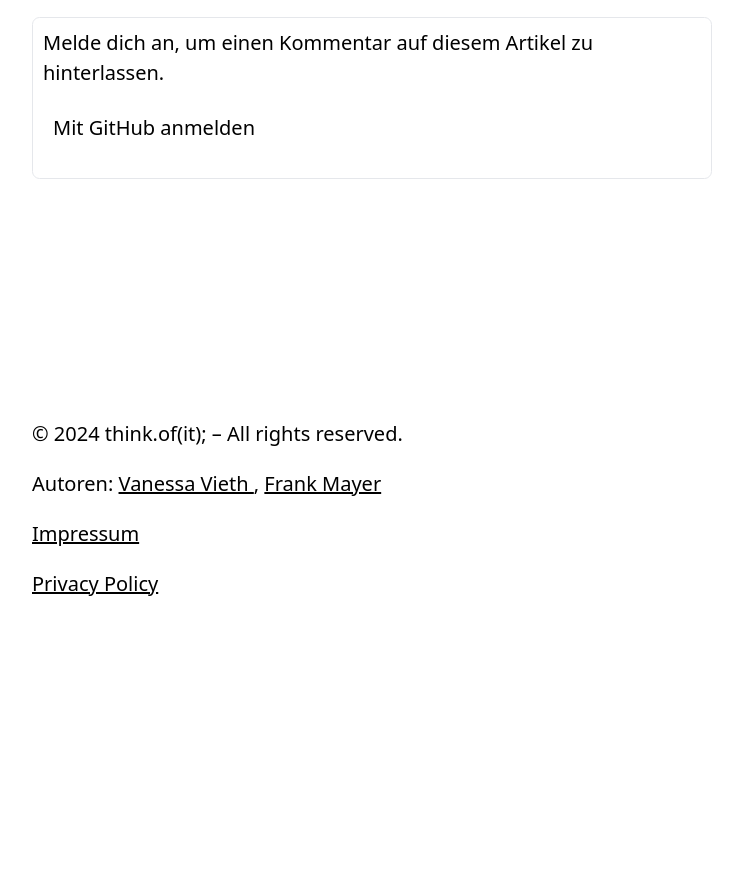
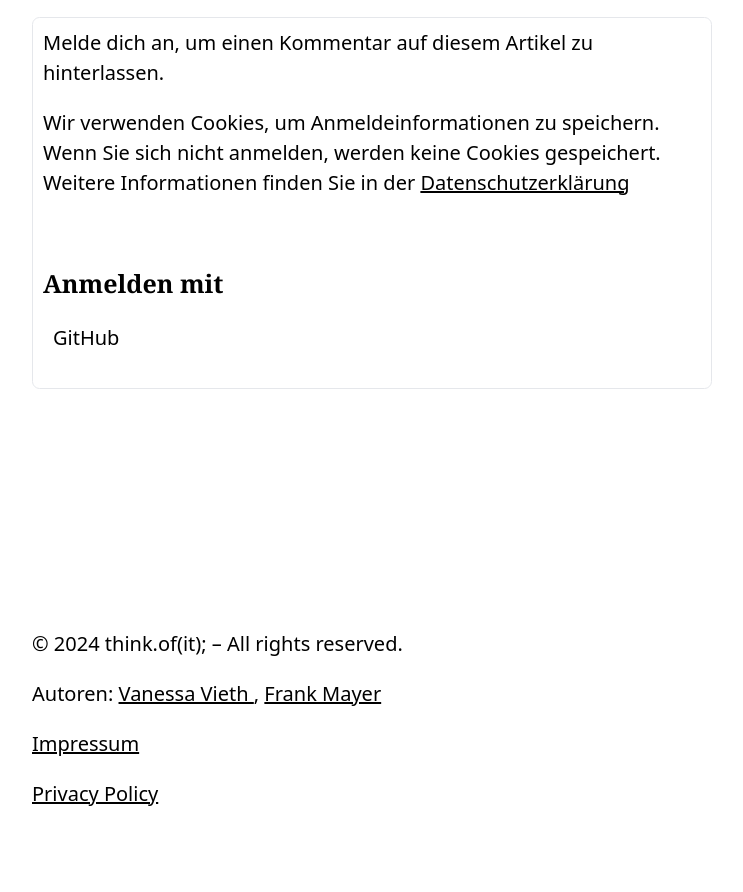
Before and after one commit to thinkofit-blog/website, an Astro site: page /articles/denkst-du-noch-oder-nutzt-du-schon-copilot in a window 1280 px wide. Shown: the part 5736-6628 px from the top of the page, without its empty margins (268-1011 px from the left). Before the commit the page ends 6455 px from the top, so only its background shows below. Built offline with nearby package versions, Linux system fonts and the light colour scheme; Astro itself is replaced by a stand-in of ours; what @catppuccin/tailwindcss would draw is missing.

Commit message:
added cookie consent to login

```diff
--- a/src/components/Comments.tsx
+++ b/src/components/Comments.tsx
@@ -94,10 +94,18 @@ export const Comments = () => {
             ) : (
                 <div>
                     <p>Melde dich an, um einen Kommentar auf diesem Artikel zu hinterlassen.</p>
+                    <p>
+                        Wir verwenden Cookies, um Anmeldeinformationen zu speichern. Wenn Sie sich nicht anmelden,
+                        werden keine Cookies gespeichert. Weitere Informationen finden Sie in der{" "}
+                        <a href="/privacy-policy" class="text-ctp-text underline hover:text-ctp-mauve">
+                            Datenschutzerklärung
+                        </a>
+                    </p>
+                    <h3>Anmelden mit</h3>
                     <ul>
                         <li>
                             <button class="rounded-md bg-ctp-mauve px-2 py-1 text-ctp-base" onClick={signInWithGithub}>
-                                Mit GitHub anmelden
+                                GitHub
                             </button>
                         </li>
                     </ul>
--- a/tsconfig.json
+++ b/tsconfig.json
@@ -3,6 +3,7 @@
     "compilerOptions": {
         "strictNullChecks": true,
         "jsx": "preserve",
-        "jsxImportSource": "solid-js"
+        "jsxImportSource": "solid-js",
+        "allowImportingTsExtensions": true
     }
 }
```
